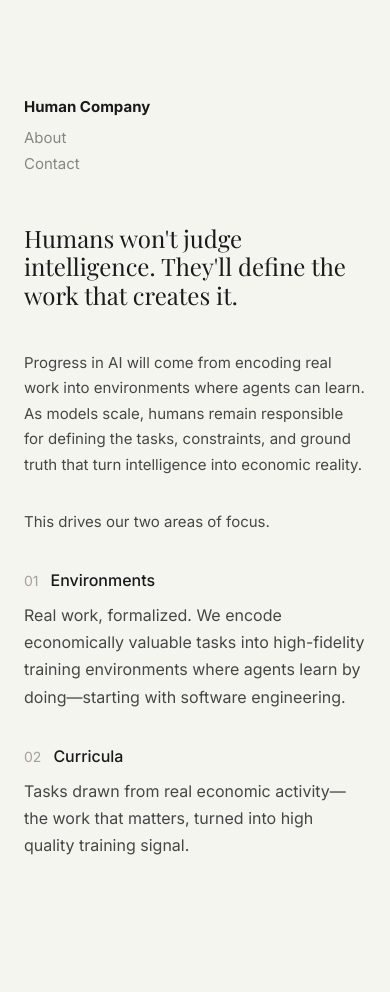
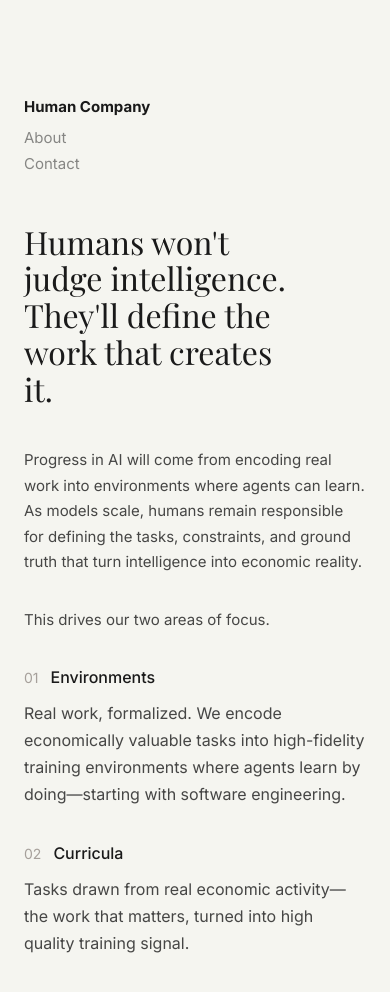
Before and after one commit to Human-Company/public-website, a Next.js app: page / in a window 390 px wide. Shown: the top 992 px of the page. Before the commit the page ends 908 px from the top, so only its background shows below. Built offline with nearby package versions, Linux system fonts and the light colour scheme; a web font is replaced by a local one.

Commit message:
Increase title size and constrain width on mobile for stacked effect

```diff
--- a/app/page.tsx
+++ b/app/page.tsx
@@ -15,7 +15,7 @@ export default function Home() {
 
         {/* Main Content */}
         <div className="max-w-[450px]">
-          <h1 className="font-[family-name:var(--font-playfair)] text-[24px] lg:text-[30px] leading-[1.2] font-normal text-[#1a1a1a] mb-10">
+          <h1 className="font-[family-name:var(--font-playfair)] text-[32px] lg:text-[36px] leading-[1.15] font-normal text-[#1a1a1a] mb-10 max-w-[280px] lg:max-w-none">
             Humans won't judge intelligence. They'll define the work that creates it.
           </h1>
           <div className="space-y-8 text-[15px] lg:text-[16px] leading-[1.7] text-[#1a1a1a]/80">
```
